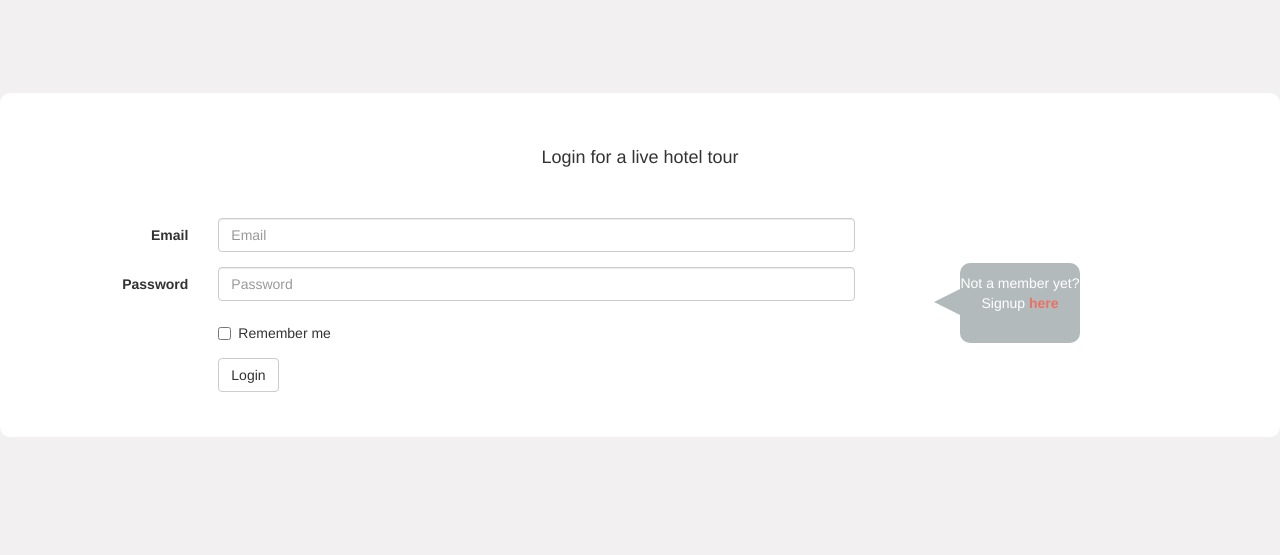
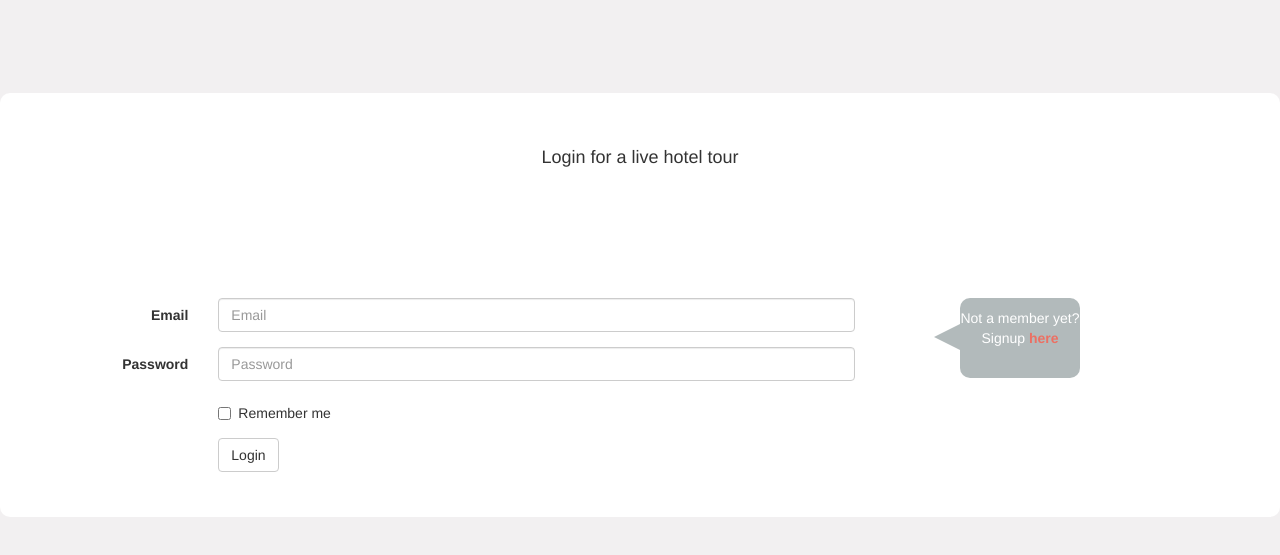
Before and after one commit to MBSilvaR/project4, a website: page views/login/index.html in a window 1280 px wide. Shown: the part 57-612 px from the top of the page. Drawn offline with nearby package versions, Linux system fonts and the light colour scheme; files that its build step writes are made by us from their sources; a web font is replaced by a local one.

Commit message:
fixing video

```diff
--- a/public/stylesheets/style.css
+++ b/public/stylesheets/style.css
@@ -57,9 +57,9 @@ form {
 
 #talkbubble {
   text-align: center;
-  position: absolute;
+  position: relative;
   color: white;
-  top: 40%;
+  top: 80px;
   left: 75%;
   width: 120px;
   height: 80px;
```
